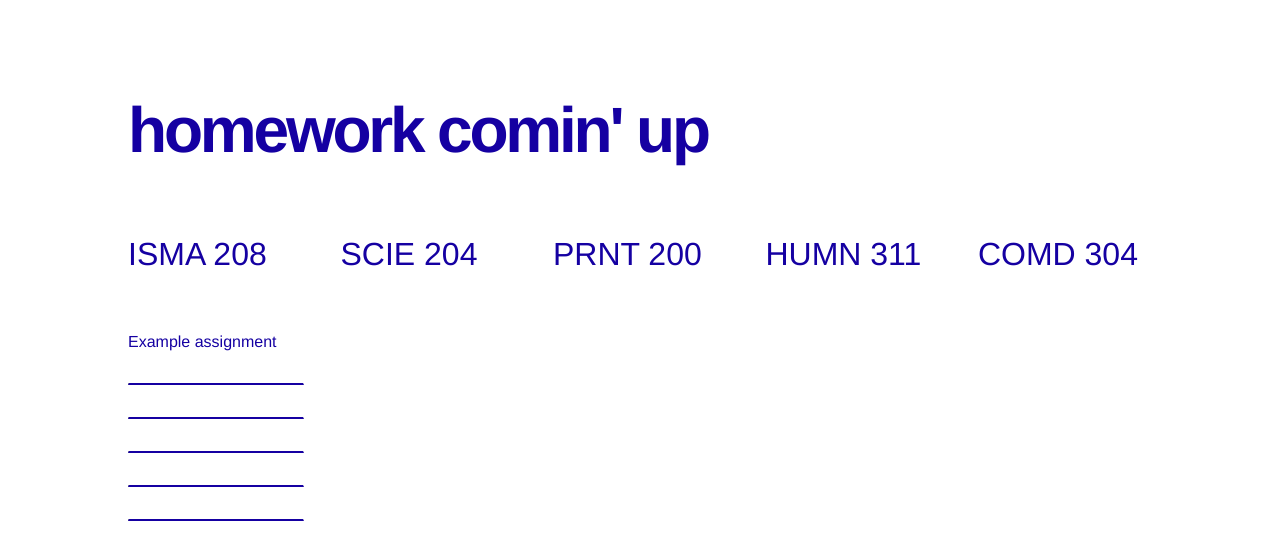
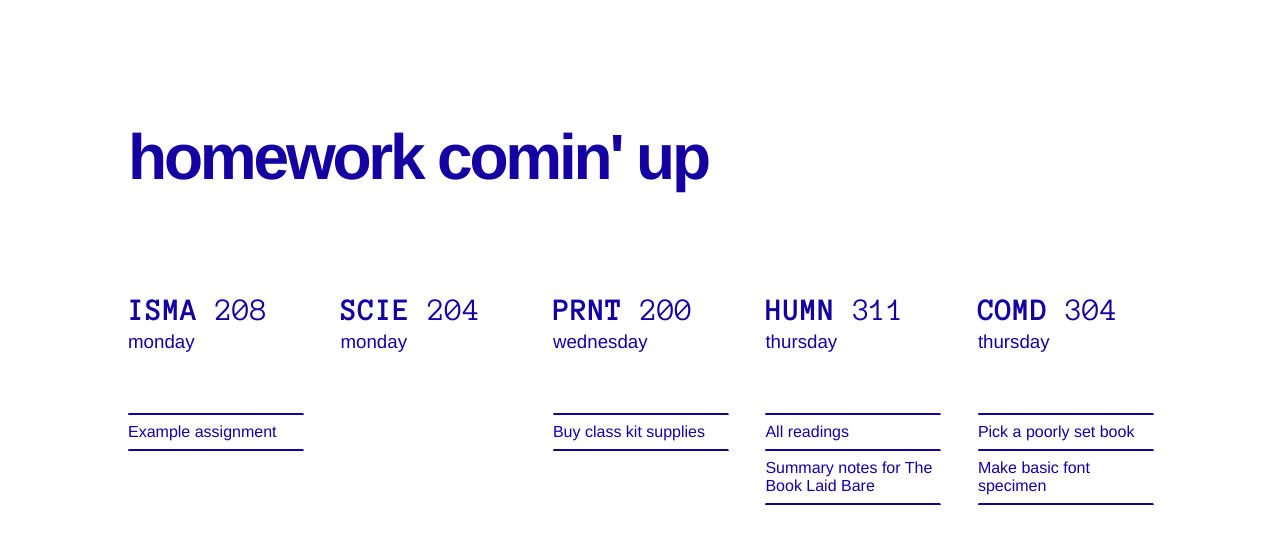
Before and after one commit to laurelobrien/homework-newtab, a plain HTML site: page index.html in a window 1280 px wide. Drawn offline with Linux system fonts and the light colour scheme.

Commit message:
Tweak containers and typography

```diff
--- a/css/styles.css
+++ b/css/styles.css
@@ -6,31 +6,35 @@ ul {
 }
 
 
+
 /* General Styles
 --------------------------*/
 
 body {
     background-color: #fff;
     font-family: Helvetica, Arial, sans-serif;
-    padding: 50px 0 50px 0;
+    padding: 120px 0 50px 0;
 }
 
 h1, h2, h3, h4, h5 {
 	color: #1500a2;
+	margin: 0;
 }
 
 h1 {
 	text-transform: lowercase;
-	font-weight: 800;
+	font-weight: 900;
 	font-size: 4em;
 	letter-spacing: -0.05em;
 	display: block;
+	margin-bottom: 100px;
 }
 
 h2 {
 	text-transform: uppercase;
 	font-weight: 400;
 	font-size: 2em;
+	font-family: 'Anonymous Pro';
 }
 
 .container {
@@ -59,15 +63,19 @@ hr.notebook {
 	border-top: none;
 	border-bottom: solid 2px #1500a2;
 	vertical-align: bottom;
-	margin-top: 2em;
 }
 
-div.list ul li:nth-child(2n) {
-	margin-top: 0;
+.list h2 {
+	margin-bottom: 5px;
 }
 
-h2 {
+.list h3 {
 	margin-bottom: 60px;
+	font-weight: 300;
+}
+
+.list ul {
+	margin-top: 60px;
 }
 
 .list ul li {
--- a/index.html
+++ b/index.html
@@ -3,6 +3,10 @@
 <head>
     <title>Homework Working Title</title>
     <meta name="viewport" content="width=device-width, initial-scale=1.0">
+
+	<!-- Google Fonts Embed: Playfair Display -->
+	<link href='https://fonts.googleapis.com/css?family=Anonymous+Pro:400,700' rel='stylesheet' type='text/css'>
+
     <link href="css/normalize.css" rel="stylesheet" media="screen">
     <link href="css/styles.css" rel="stylesheet" media="screen">
 </head>
@@ -16,41 +20,61 @@
 
 		<div class="container" id="listwrapper">
 			<div class="list">
-				<h2>ISMA 208</h2>
+				<h2><b>ISMA</b> 208</h2>
+				<h3>monday</h3>
 				<ul>
+					<hr class="notebook">
 					<li>
 						<p>Example assignment</p>
-						<hr class="notebook">
 					</li>
-					<li>
-						<hr class="notebook">
-					</li>
-					<li>
-						<hr class="notebook">
-					</li>
-					<li>
-						<hr class="notebook">
-					</li>
-					<li>
-						<hr class="notebook">
-					</li>
+					<hr class="notebook">
 				</ul>
 			</div>
 			<div class="list">
-				<h2>SCIE 204</h2>
+				<h2><b>SCIE</b> 204</h2>
+				<h3>monday</h3>
 				<ul></ul>
 			</div>
 			<div class="list">
-				<h2>PRNT 200</h2>
-				<ul></ul>
+				<h2><b>PRNT</b> 200</h2>
+				<h3>wednesday</h3>
+				<ul>
+					<hr class="notebook">
+					<li>
+						<p>Buy class kit supplies</p>
+					</li>
+					<hr class="notebook">
+				</ul>
 			</div>
 			<div class="list">
-				<h2>HUMN 311</h2>
-				<ul></ul>
+				<h2><b>HUMN</b> 311</h2>
+				<h3>thursday</h3>
+				<ul>
+					<hr class="notebook">
+					<li>
+						<p>All readings</p>
+					</li>
+					<hr class="notebook">
+					<li>
+						<p>Summary notes for The Book Laid Bare</p>
+					</li>
+					<hr class="notebook">
+				</ul>
 			</div>
 			<div class="list">
-				<h2>COMD 304</h2>
-				<ul></ul>
+				<h2><b>COMD</b> 304</h2>
+				<h3>thursday</h3>
+				<ul>
+					<hr class="notebook">
+					<li>
+						<p>Pick a poorly set book</p>
+					</li>
+					<hr class="notebook">
+					<li>
+						<p>Make basic font specimen</p>
+					</li>
+					<hr class="notebook">
+				</ul>
 			</div>
 		</div>
 
```
